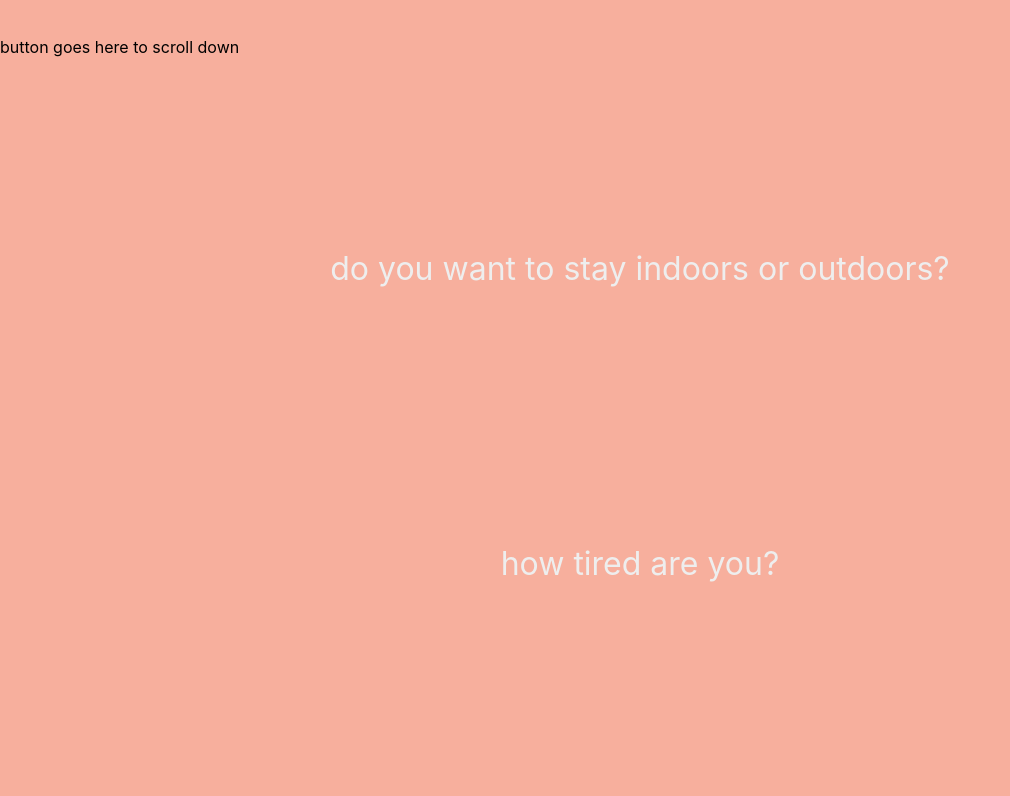
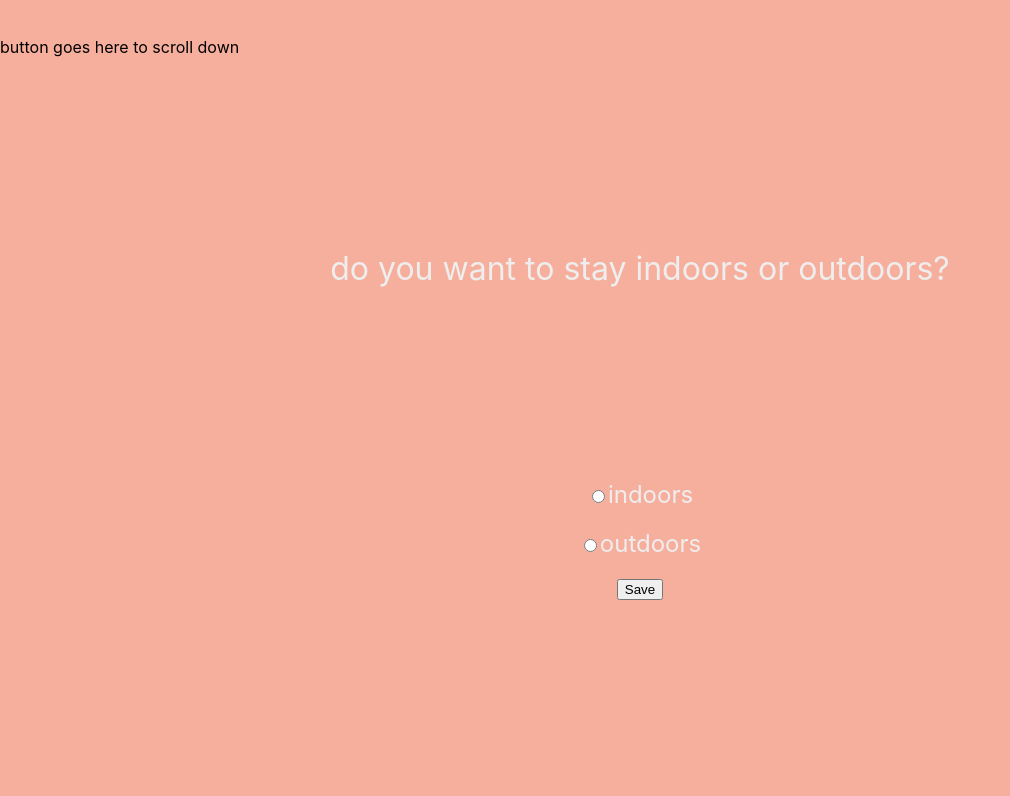
Before and after one commit to trisaleung/what-do-i-do-today, a React (Create React App) app: page / in a window 1280 px wide. Shown: the part 541-1337 px from the top of the page, without its empty margins (0-1010 px from the left). Built offline with nearby package versions, Linux system fonts and the light colour scheme; a web font is replaced by a local one.

Commit message:
working form

```diff
--- a/src/App.css
+++ b/src/App.css
@@ -33,6 +33,10 @@
     margin-top: -10%;
 }
 
+.form {
+    text-align: center;
+}
+
 .question {
     font-size: 2em;
     color: #EEEEEE;
@@ -40,6 +44,17 @@
     margin-top: 10%;
     margin-bottom: 10%;
     padding: 5%;
+}
+
+.q1Input {
+    font-size: 1.5em;
+    color: #EEEEEE;
+    text-align: center;
+    margin-top: -5%;
+}
+
+.inputRadio {
+    border: 1em solid #D1CFE2;
 }
 
 .result {
--- a/src/App.js
+++ b/src/App.js
@@ -1,7 +1,28 @@
 import React from 'react';
 import './App.css';
 
-function App() {
+class App extends React.Component {
+
+  constructor(props) {
+    super(props);
+    this.state = {
+      selectedOption : ""
+    };
+  }
+
+  handleOptionChange = changeEvent => {
+    this.setState({
+      selectedOption: changeEvent.target.value
+    });
+  };
+
+  handleSubmit = formSubmitEvent => {
+    formSubmitEvent.preventDefault();
+
+    alert("TESTING: submitted!");
+  }
+
+  render() {
     return (
       <div className="wholePage">
 
@@ -17,11 +38,28 @@ function App() {
 
         <p>button goes here to scroll down</p>
 
+        <form onSubmit={this.handleSubmit} className="form">
           <p className="question">do you want to stay indoors or outdoors?</p>
-        {/* <form>
-          <input type="radio">indoors</input>
-          <input type="radio">outdoors</input>
-        </form> */}
+            <label className="q1Input">
+              <input type="radio" name="question-one" value="indoors" className="inputRadio"
+                 checked={this.state.selectedOption === "indoors"}
+                 onChange={this.handleOptionChange}
+              />
+              indoors
+            </label>
+            <br /><br />
+            <label className="q1Input">
+              <input type="radio" name="question-one" value="outdoors" className="inputRadio"
+                checked={this.state.selectedOption === "outdoors"}
+                onChange={this.handleOptionChange}
+              />
+              outdoors
+            </label>
+            <br /><br />
+            <button className="btn btn-primary mt-2" type="submit">
+               Save
+            </button>
+          </form>
           <p className="question">how tired are you?</p>
           <p className="question">what time is it?</p>
           <p className="question">some hobbies are:</p>
@@ -30,5 +68,6 @@ function App() {
       </div>
     );
   }
+}
 
 export default App;
```
Lines whose indentation alone changed are shown as unchanged.
